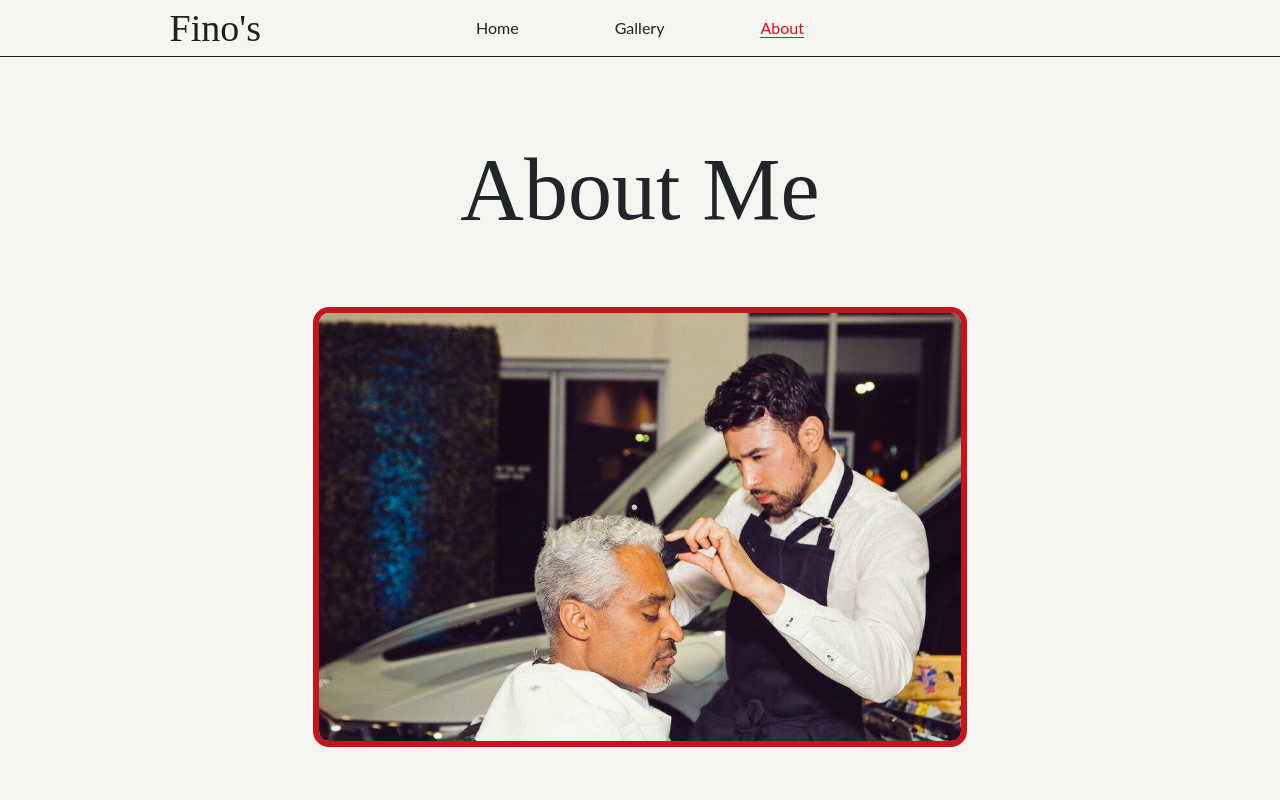
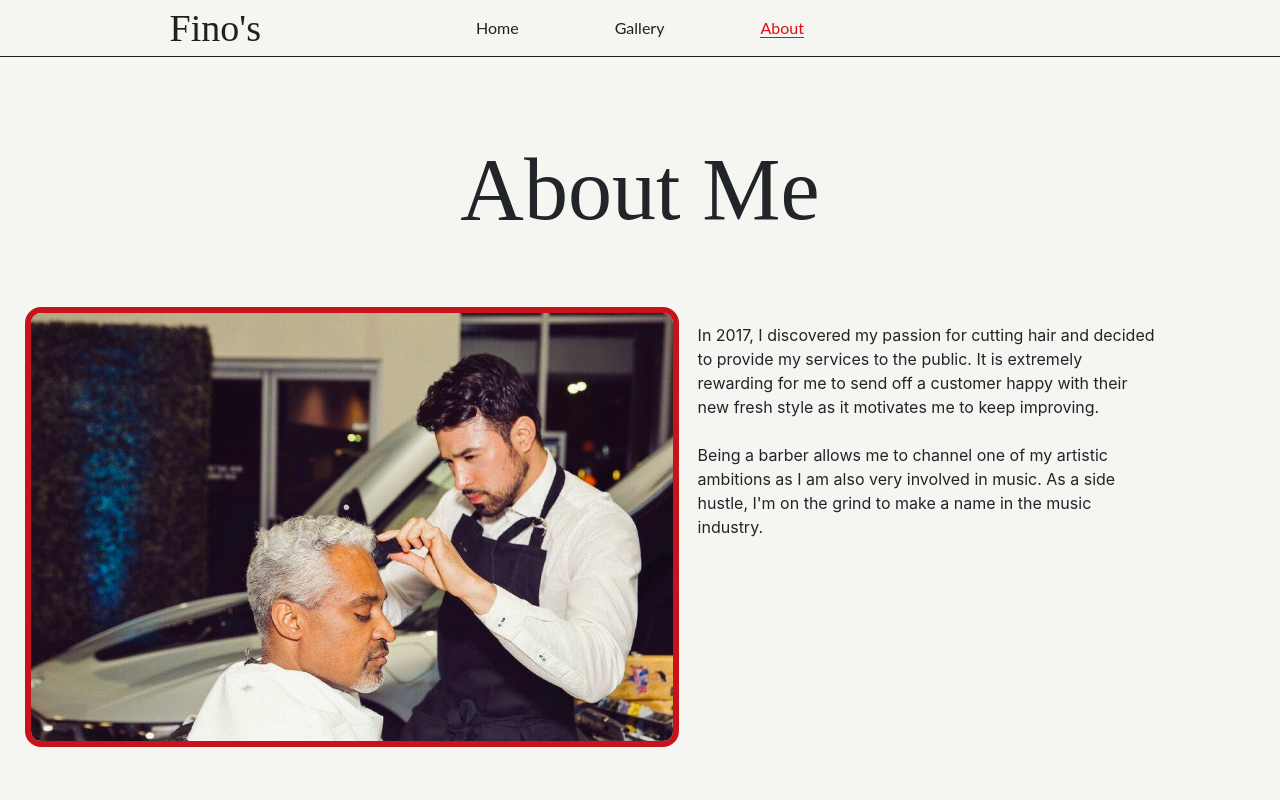
Before and after one commit to moonjason/fino-barbershop, a React (Create React App) app in the folder client/: page /about in a window 1280 px wide. Shown: the top 800 px of the page. Built offline with nearby package versions, Linux system fonts and the light colour scheme; a web font is replaced by a local one.

Commit message:
add about stuff

```diff
--- a/client/src/components/About/About.js
+++ b/client/src/components/About/About.js
@@ -5,8 +5,15 @@ const About = () => {
         <div id="about">
             <h1 id="about__title">About Me</h1>
             <div id="msg-container">
-                <img className="abt-image" src="img/fino-bmw1.jpeg" alt="fino bmw"/>
-
+                <div id="msg-container__1">
+                    <img className="abt-image" src="img/fino-bmw1.jpeg" alt="fino bmw"/>
+                </div>
+                <div id="msg-container__2">
+                    <div>In 2017, I discovered my passion for cutting hair and decided to provide my services to the public. It is extremely rewarding for me to send off a customer happy with their new fresh style as it motivates me to keep improving.
+                    <br/>
+                    <br/>
+                    Being a barber allows me to channel one of my artistic ambitions as I am also very involved in music. As a side hustle, I'm on the grind to make a name in the music industry.</div>
+                </div>
             </div>
         </div>
     )
--- a/client/src/index.css
+++ b/client/src/index.css
@@ -211,7 +211,7 @@ html {
 .abt-image{
     max-width: 65vw;
     max-height: 55vh;
-    margin-bottom: 7vh;
+    /* margin-bottom: 7vh; */
     border: 6px solid #c7131c;
     border-radius: 1rem;
 }
@@ -222,9 +222,9 @@ html {
 
 #about {
     background-color: #f5f5f1;
-    display: flex;
+    /* display: flex;
     flex-direction: column;
-    align-items: center;
+    align-items: center; */
 }
 
 #about__title{
@@ -344,6 +344,28 @@ html {
     align-items: center;
 }
 
+#msg-container{
+    /* margin: 0 5vw; */
+    margin: 0 auto;
+    width: 90%;
+    display: flex;
+    flex-direction: column;
+    padding-bottom: 25vh;
+}
+
+#msg-container__1{
+    display: flex;
+    justify-content: center;
+    width: 100%;
+}
+#msg-container__2{
+    width: 100%;
+    display: flex;
+    flex-direction: column;
+    justify-content: center;
+    align-items: center;
+    padding-top: 3vh;
+}
 /* IPAD VIEW */
 @media (height: 1024px) and (width: 768px) {
     #pricing-container {
@@ -403,12 +425,20 @@ html {
         padding-top: 4rem;
         padding-bottom: 3rem;
     }
-    /* #pricing-container {
-        margin-left: 2rem;
+    #msg-container{
+        flex-direction: row;
     }
-    #pricing-containertwo{
-        margin-left: 16.5vw;
-    } */
+    #msg-container__1{
+        width: 50%;
+    }
+    #msg-container__2{
+        width: 50%;
+        display: flex;
+        flex-direction: column;
+        justify-content: center;
+        align-items: center;
+        padding: 0 4.5vw 24vh 4.5vw;
+    }
 }
 
 @media only screen and (min-width: 1113px) {
```
